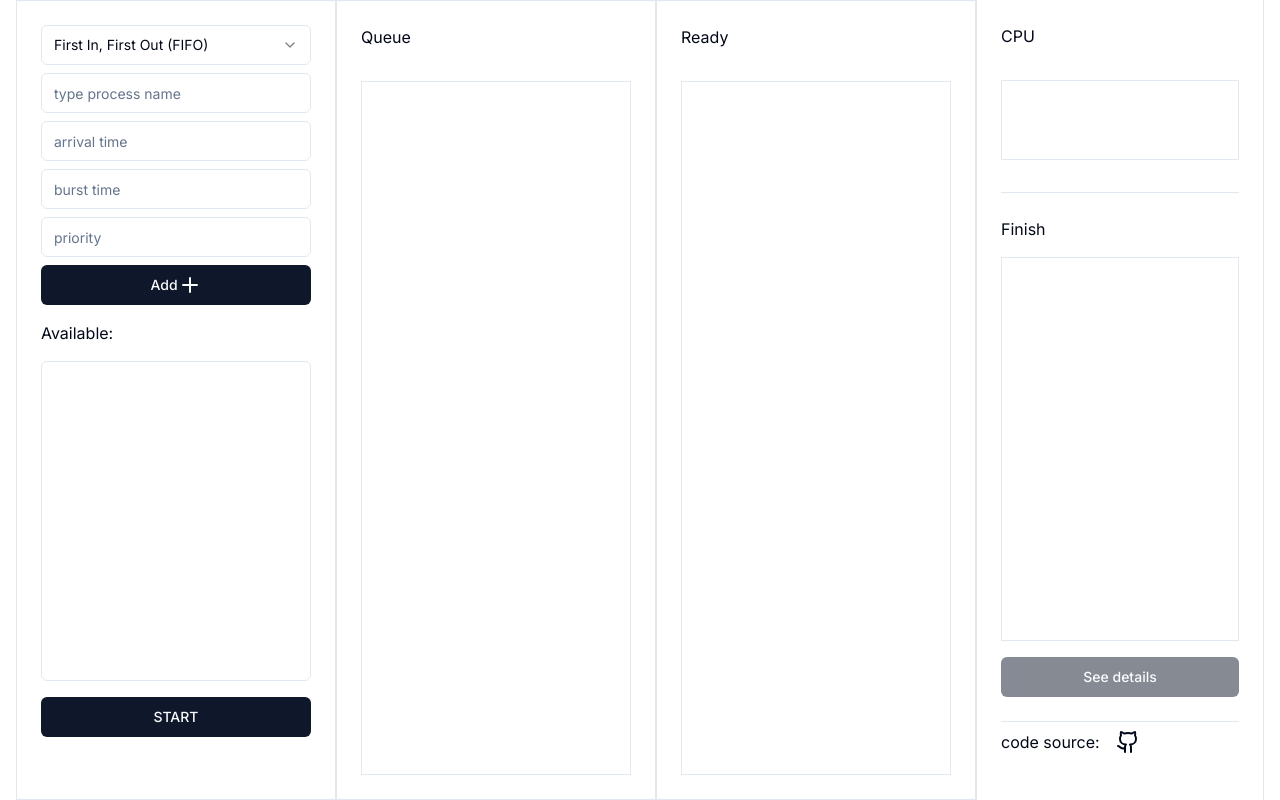
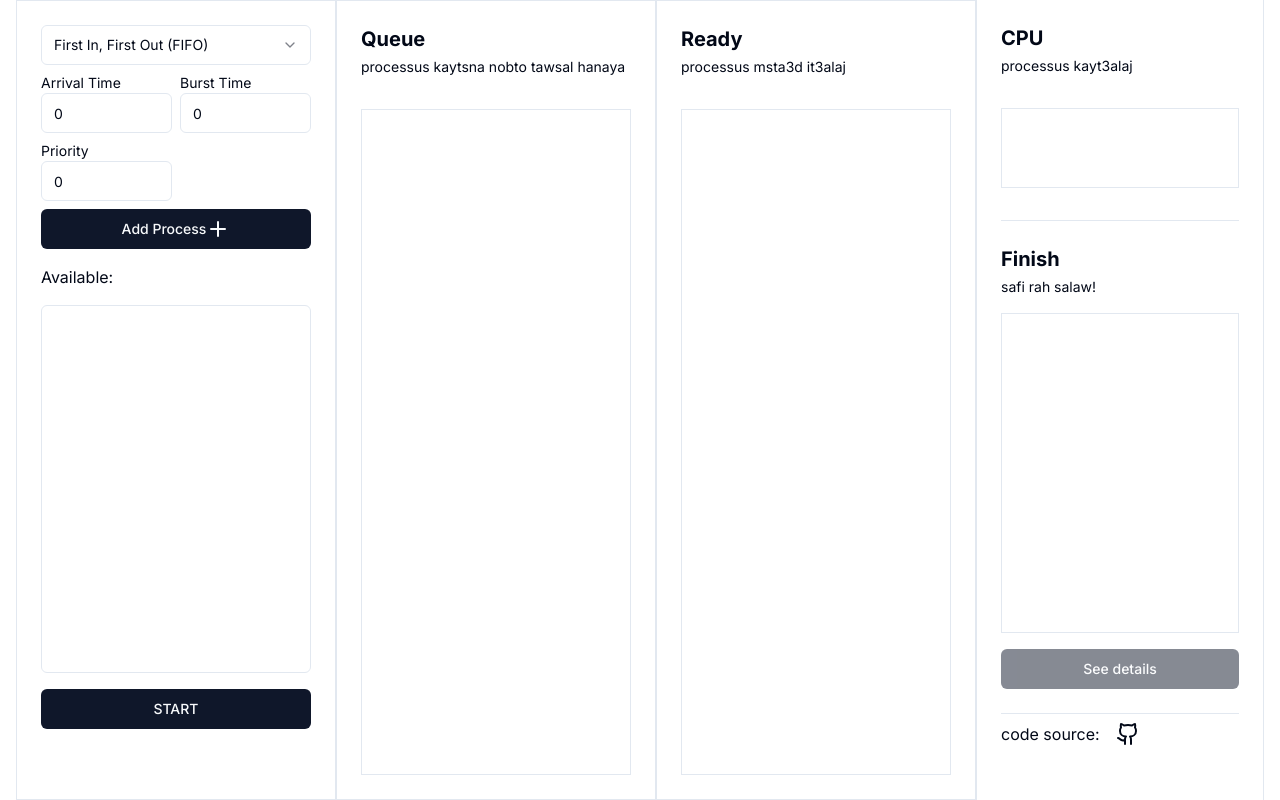
Before and after one commit to HBR12/ordannance, a Next.js app: page / in a window 1280 px wide. Built offline with nearby package versions, Linux system fonts and the light colour scheme.

Commit message:
updating ui and fixing spam processes

```diff
--- a/src/app/page.tsx
+++ b/src/app/page.tsx
@@ -36,6 +36,7 @@ export default function Home() {
     setStartbtn(false);
     for (let i = 0; i < result.States.length; i++) {
       setState(result.States[i]);
+      console.log(result.States[i]);
       await new Promise((resolve) => setTimeout(resolve, 1000));
     }
     setEndResult(result.result);
--- a/src/components/CPU.tsx
+++ b/src/components/CPU.tsx
@@ -4,7 +4,7 @@ import { Button } from "./ui/button";
 import { ScrollArea } from "./ui/scroll-area";
 import Finish from "./Finish";
 import Details from "./Details";
-import { Github, GithubIcon } from "lucide-react";
+import { GithubIcon } from "lucide-react";
 import Link from "next/link";
 
 export default function CPU(props: { state: state; result: any }) {
@@ -14,7 +14,10 @@ export default function CPU(props: { state: state; result: any }) {
     <div className="flex flex-col">
       <ScrollArea className="h-screen w-1/4 min-w-72 border-l border-x border-solid p-6 flex flex-col">
         <div className="flex flex-col gap-8 border-b border-solid pb-8">
-          <h1>CPU</h1>
+          <div className="flex flex-col gap-1">
+            <h1 className="font-bold text-xl">CPU</h1>
+            <p className="text-sm">processus kayt3alaj</p>
+          </div>
           <div className="h-[80px] border p-4 flex flex-col">
             {state &&
               state.map(
@@ -22,11 +25,11 @@ export default function CPU(props: { state: state; result: any }) {
                   task.state == "CPU" && (
                     <div
                       key={task.id}
-                      className="flex flex-row justify-between items-center border border-2 p-2 mb-4"
+                      className="flex flex-row justify-between items-center border border-2 border-dashed border-teal-500 p-2 mb-4 rounded-xl bg-teal-300"
                     >
                       <h1 className="text-lg">{task.id}</h1>
-                      <p className="italic text-slate-500 text-sm">
-                        BR:{task.burstTime == -1 ? 0 : task.burstTime}
+                      <p className="italic text-slate-500 text-xs">
+                        Burst Time:{task.burstTime == -1 ? 0 : task.burstTime}
                       </p>
                     </div>
                   )
@@ -34,8 +37,11 @@ export default function CPU(props: { state: state; result: any }) {
           </div>
         </div>
         <div className="border-b border-solid py-6 gap-4 flex flex-col">
-          <h1>Finish</h1>
-          <ScrollArea className="h-[48vh] border p-4 flex flex-col">
+          <div className="flex flex-col gap-1">
+            <h1 className="font-bold text-xl">Finish</h1>
+            <p className="text-sm">safi rah salaw!</p>
+          </div>
+          <ScrollArea className="h-[40vh] border p-4 flex flex-col">
             <Finish state={state} />
           </ScrollArea>
           {result != null ? (
--- a/src/components/DataEntry.tsx
+++ b/src/components/DataEntry.tsx
@@ -28,12 +28,12 @@ export default function DataEntry(props: {
   const [btn, setBtn] = useState(1);
 
   const [id, setId] = useState(1);
-  const [name, setName] = useState("");
-  const [arrival, setArrival] = useState("");
-  const [burst, setBurst] = useState("");
-  const [priority, setPriority] = useState("");
+  const [arrival, setArrival] = useState(0);
+  const [burst, setBurst] = useState(0);
+  const [priority, setPriority] = useState(0);
   const [algo, setAlgo] = useState("First Come First Served");
   const [list, setList] = useState<process[]>([]);
+  const [errorMsg, setErrorMsg] = useState(false);
   useEffect(() => {
     console.log(list);
   }, [list]);
@@ -43,12 +43,18 @@ export default function DataEntry(props: {
   }, [props.startState]);
 
   const addNewProc = () => {
+    if (
+      !Number.isNaN(arrival) &&
+      !Number.isNaN(burst) &&
+      !Number.isNaN(priority)
+    ) {
+      setErrorMsg(false);
       const obj: process = {
         del: id,
-      id: name,
-      arrivalTime: parseInt(arrival),
-      burstTime: parseInt(burst),
-      priority: parseInt(priority),
+        id: "proc" + id,
+        arrivalTime: arrival,
+        burstTime: burst,
+        priority: priority,
       };
       setList((prevList) => {
         return [...prevList, obj];
@@ -56,6 +62,9 @@ export default function DataEntry(props: {
       setId((prevId) => {
         return prevId + 1;
       });
+    } else {
+      setErrorMsg(true);
+    }
   };
 
   const removeProc = (id: number) => {
@@ -65,7 +74,7 @@ export default function DataEntry(props: {
   };
 
   return (
-    <div className="h-screen w-1/4 min-w-72 border border-x border-solid p-6 flex flex-col">
+    <ScrollArea className="h-screen w-1/4 min-w-72 border border-x border-solid p-6 flex flex-col">
       <div className="flex flex-col gap-2 mb-4">
         <Select
           defaultValue="First Come First Served"
@@ -94,40 +103,52 @@ export default function DataEntry(props: {
             </SelectItem>
           </SelectContent>
         </Select>
+        <div className="grid grid-cols-2 gap-2">
+          <div className="grid grid-row-2">
+            <label className="text-sm">Arrival Time</label>
             <Input
-          placeholder="type process name"
-          type="text"
-          onChange={(e) => setName(e.target.value)}
-        />
-        <Input
-          placeholder="arrival time"
+              placeholder="max=10"
               type="number"
               min="0"
               max="10"
-          onChange={(e) => setArrival(e.target.value)}
+              value={arrival}
+              onChange={(e) => setArrival(parseInt(e.target.value))}
             />
+          </div>
+          <div className="grid grid-row-2">
+            <label className="text-sm">Burst Time</label>
             <Input
-          placeholder="burst time"
+              placeholder="max=10"
               type="number"
               min="0"
               max="10"
-          onChange={(e) => setBurst(e.target.value)}
+              value={burst}
+              onChange={(e) => setBurst(parseInt(e.target.value))}
             />
+          </div>
+          <div className="grid grid-row-2">
+            <label className="text-sm">Priority</label>
             <Input
-          placeholder="priority"
+              placeholder="max=10"
               type="number"
               min="0"
               max="10"
-          onChange={(e) => setPriority(e.target.value)}
+              value={priority}
+              onChange={(e) => setPriority(parseInt(e.target.value))}
             />
+          </div>
+        </div>
         <Button className="w-full" onClick={addNewProc}>
-          Add
+          Add Process
           <Plus />
         </Button>
+        {errorMsg && (
+          <p className="text-red-600 italic">matkhlix dakxi li lfo9 khawi</p>
+        )}
       </div>
       <div className="flex flex-col gap-4">
         <h1>Available:</h1>
-        <ScrollArea className="h-[320px] rounded-md border p-4 flex flex-col">
+        <ScrollArea className="h-[46vh] rounded-md border p-4 flex flex-col">
           {list &&
             list.map((proc) => (
               <div
@@ -151,6 +172,7 @@ export default function DataEntry(props: {
             className="w-full"
             onClick={() => {
               props.callback(algo, list);
+              setList([]);
             }}
           >
             START
@@ -161,6 +183,6 @@ export default function DataEntry(props: {
           </Button>
         )}
       </div>
-    </div>
+    </ScrollArea>
   );
 }
--- a/src/components/Finish.tsx
+++ b/src/components/Finish.tsx
@@ -11,11 +11,11 @@ export default function Finish(props: { state: state }) {
             task.state == "Finished" && (
               <div
                 key={task.id}
-                className="flex flex-row justify-between items-center border border-2 p-2 mb-4"
+                className="flex flex-row justify-between items-center border border-2 border-dashed border-green-500 p-2 mb-4 rounded-xl bg-green-300"
               >
                 <h1 className="text-lg">{task.id}</h1>
-                <p className="italic text-slate-500 text-sm">
-                  BR:{task.burstTime == -1 ? 0 : task.burstTime}
+                <p className="italic text-slate-500 text-xs">
+                  Burst Time:{task.burstTime == -1 ? 0 : task.burstTime}
                 </p>
               </div>
             )
--- a/src/components/Queue.tsx
+++ b/src/components/Queue.tsx
@@ -2,15 +2,17 @@
 
 import { state } from "@/app/page";
 import { ScrollArea } from "@/components/ui/scroll-area";
-import { useState } from "react";
 
 export default function Queue(props: { state: state }) {
-  let state = props.state;
-  const [tasks, setTasks] = useState<any>();
+  const state = props.state;
 
   return (
     <div className="h-screen w-1/4 min-w-72 border border-1 border-solid p-6 flex flex-col gap-8">
-      <h1>Queue</h1>
+      <div className="flex flex-col gap-1">
+        <h1 className="font-bold text-xl">Queue</h1>
+        <p className="text-sm">processus kaytsna nobto tawsal hanaya</p>
+      </div>
+
       <ScrollArea className="h-[100vh] border p-4 flex flex-col">
         {state &&
           state.map(
@@ -18,11 +20,11 @@ export default function Queue(props: { state: state }) {
               task.state == "Queue" && (
                 <div
                   key={task.id}
-                  className="flex flex-row justify-between items-center border border-2 p-2 mb-4"
+                  className="flex flex-row justify-between items-center border border-2 border-dashed border-zinc-500 p-2 mb-4 rounded-xl bg-zinc-300"
                 >
                   <h1 className="text-lg">{task.id}</h1>
-                  <p className="italic text-slate-500 text-sm">
-                    BR:{task.burstTime == -1 ? 0 : task.burstTime}
+                  <p className="italic text-slate-500 text-xs">
+                    Burst Time:{task.burstTime == -1 ? 0 : task.burstTime}
                   </p>
                 </div>
               )
--- a/src/components/Ready.tsx
+++ b/src/components/Ready.tsx
@@ -7,7 +7,10 @@ export default function Ready(props: { state: state }) {
   let state = props.state;
   return (
     <div className="h-screen w-1/4 min-w-72 border border-1 border-solid p-6 flex flex-col gap-8">
-      <h1>Ready</h1>
+      <div className="flex flex-col gap-1">
+        <h1 className="font-bold text-xl">Ready</h1>
+        <p className="text-sm">processus msta3d it3alaj</p>
+      </div>
       <ScrollArea className="h-[100vh] border p-4 flex flex-col">
         {state &&
           state.map(
@@ -15,11 +18,11 @@ export default function Ready(props: { state: state }) {
               task.state == "Ready" && (
                 <div
                   key={task.id}
-                  className="flex flex-row justify-between items-center border border-2 p-2 mb-4"
+                  className="flex flex-row justify-between items-center border border-2 border-dashed border-orange-500 p-2 mb-4 rounded-xl bg-orange-300"
                 >
                   <h1 className="text-lg">{task.id}</h1>
-                  <p className="italic text-slate-500 text-sm">
-                    BR:{task.burstTime == -1 ? 0 : task.burstTime}
+                  <p className="italic text-slate-500 text-xs">
+                    Burst Time:{task.burstTime == -1 ? 0 : task.burstTime}
                   </p>
                 </div>
               )
```
Also changed, not shown: src/components/Details.tsx (+18 -6 lines). Lines whose indentation alone changed are shown as unchanged.
